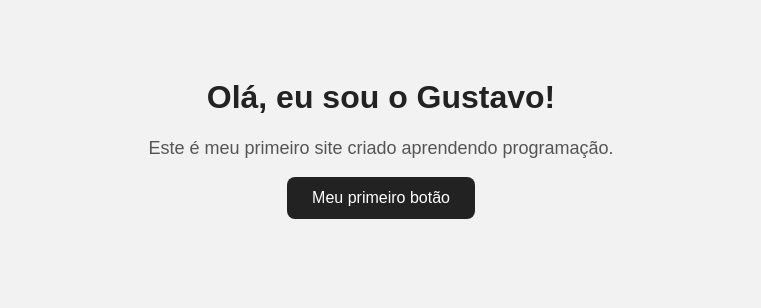
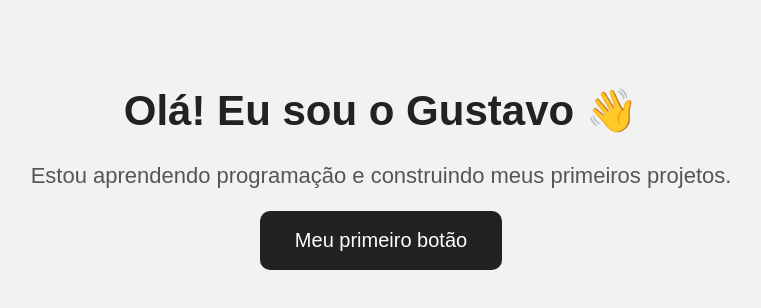
Before and after one commit to gustavolopesgl327-spec/meu-primeiro-projeto, a plain HTML site: page index.html in a window 1280 px wide. Shown: the whole page, without its empty margins (259-1020 px from the left). Drawn offline with Linux system fonts and the light colour scheme.

Commit message:
Update index.html

```diff
--- a/index.html
+++ b/index.html
@@ -1,3 +1,4 @@
+
 <!DOCTYPE html>
 <html lang="pt-BR">
 <head>
@@ -15,31 +16,41 @@
 
         h1 {
             color: #222;
+            font-size: 42px;
         }
 
         p {
-            font-size: 18px;
             color: #555;
+            font-size: 22px;
         }
 
         button {
             background: #222;
             color: white;
-            padding: 12px 25px;
             border: none;
-            border-radius: 8px;
-            font-size: 16px;
+            padding: 18px 35px;
+            font-size: 20px;
+            border-radius: 10px;
+            cursor: pointer;
+        }
+
+        button:hover {
+            background: #444;
         }
     </style>
 </head>
 
 <body>
 
-    <h1>Olá, eu sou o Gustavo!</h1>
+    <h1>Olá! Eu sou o Gustavo 👋</h1>
 
-    <p>Este é meu primeiro site criado aprendendo programação.</p>
+    <p>
+        Estou aprendendo programação e construindo meus primeiros projetos.
+    </p>
 
-    <button>Meu primeiro botão</button>
+    <button onclick="alert('Obrigado por visitar meu site! 🚀')">
+        Meu primeiro botão
+    </button>
 
 </body>
 </html>
```
